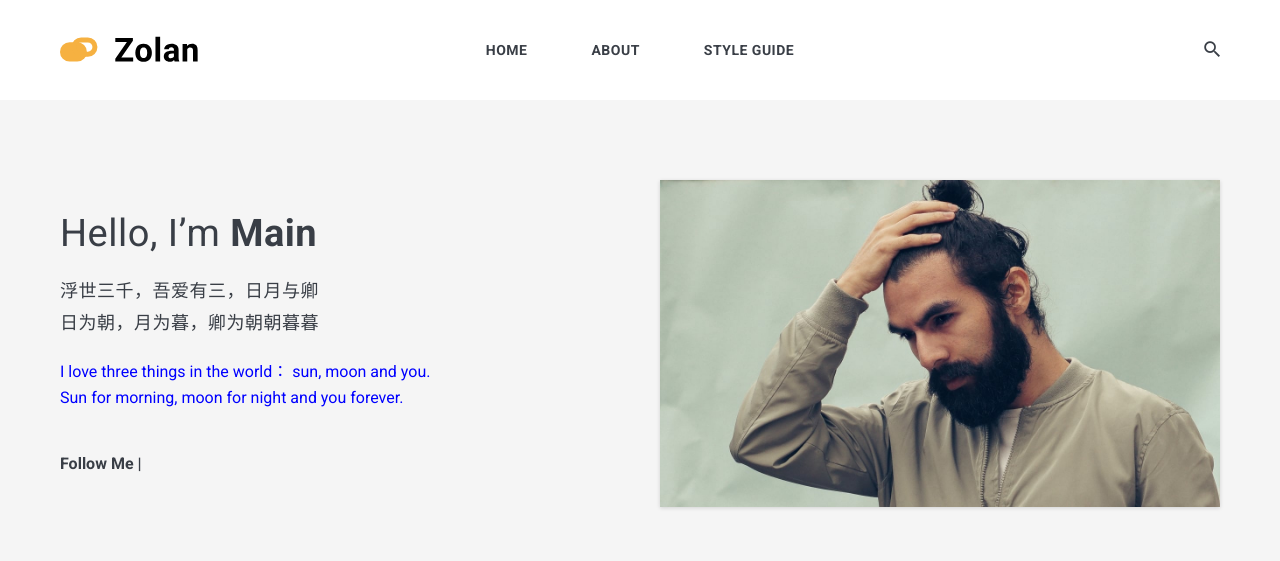
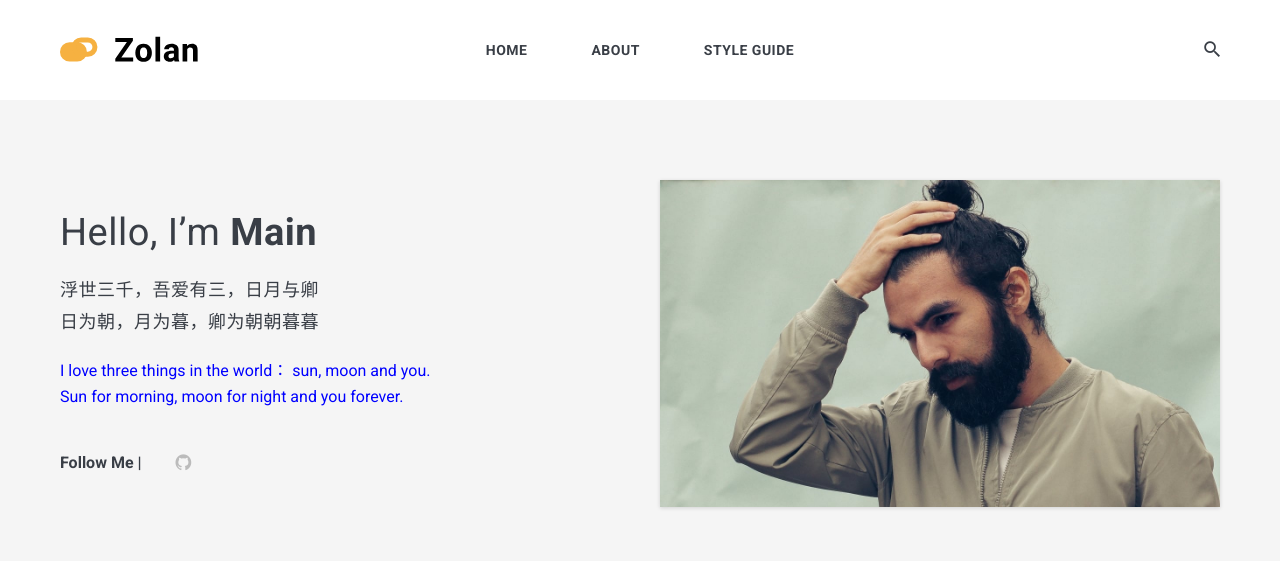
Before and after one commit to likemian/likemian.github.io, a Jekyll site: the page built from index.html, in a window 1280 px wide. Shown: the top 561 px of the page. Built offline with Jekyll 4.4.1, drawn with Linux system fonts in a browser that asks for light colours; nearby versions of some CDN libraries; the list of posts is cut into pages by our own code.

Commit message:
modify follow me

```diff
--- a/_includes/contact-link.html
+++ b/_includes/contact-link.html
@@ -1,23 +1,11 @@
 <div class="contact">
   <ul class="contact__list list-reset">
-    {% if site.data.settings.twitter %}
-      <li><a href="{{ site.data.settings.twitter }}"><i class="ion ion-logo-twitter"></i></a></li>
+    {% if site.data.settings.mail %}
+      <li><a href="{{ site.data.settings.mail }}"><i class="ion ion-logo-mail"></i></a></li>
     {% else %} {% endif %}
 
-    {% if site.data.settings.facebook %}
-      <li><a href="{{ site.data.settings.facebook }}"><i class="ion ion-logo-facebook"></i></a></li>
-    {% else %} {% endif %}
-
-    {% if site.data.settings.dribbble %}
-      <li><a href="{{ site.data.settings.dribbble }}"><i class="ion ion-logo-dribbble"></i></a></li>
-    {% else %} {% endif %}
-
-    {% if site.data.settings.instagram %}
-      <li><a href="{{ site.data.settings.instagram }}"><i class="ion ion-logo-instagram"></i></a></li>
-    {% else %} {% endif %}
-
-    {% if site.data.settings.pinterest %}
-      <li><a href="{{ site.data.settings.pinterest }}"><i class="ion ion-logo-pinterest"></i></a></li>
+    {% if site.data.settings.github %}
+      <li><a href="{{ site.data.settings.github }}"><i class="ion ion-logo-github"></i></a></li>
     {% else %} {% endif %}
   </ul>
 </div>
```
Also changed, not shown: _data/settings.yml (+2 -10 lines).
